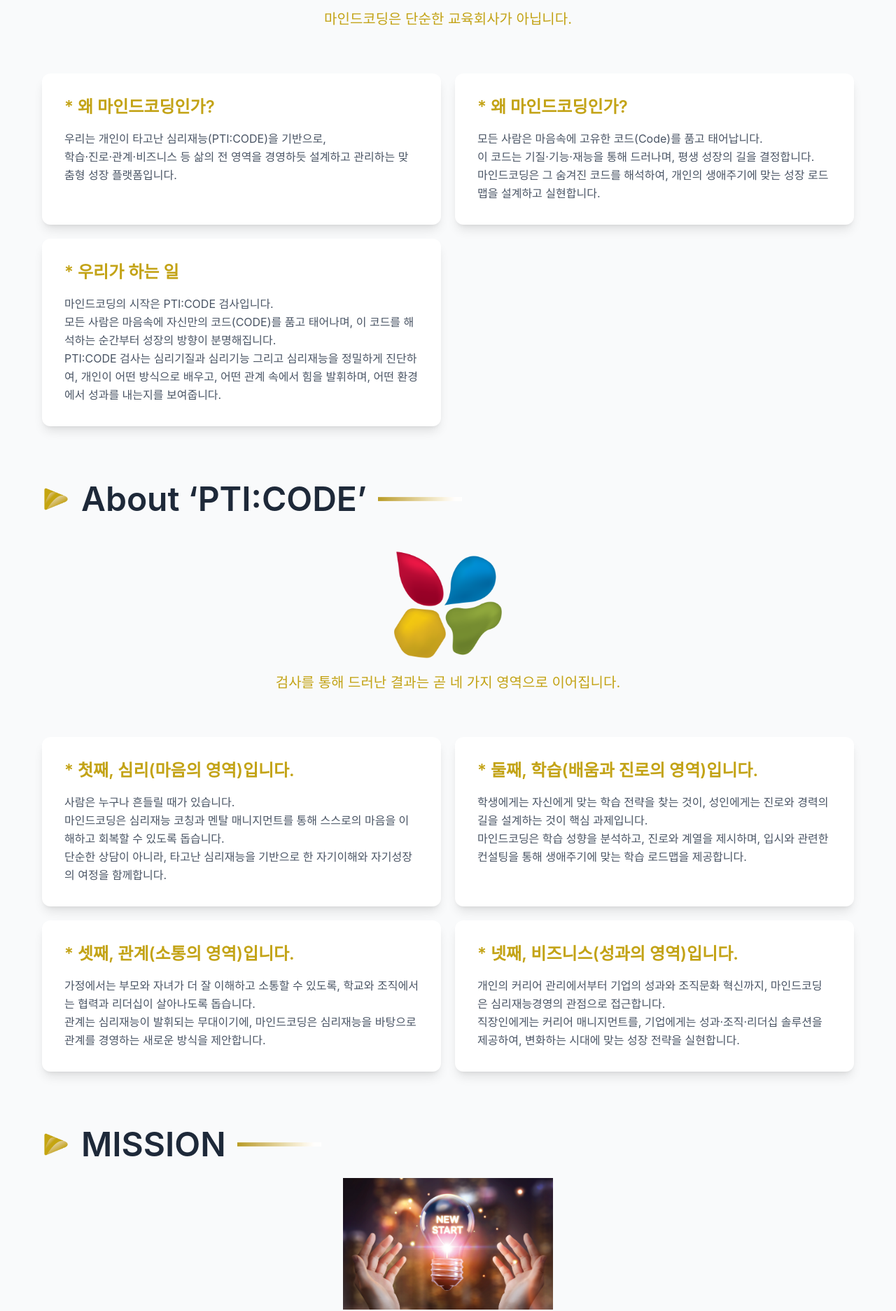
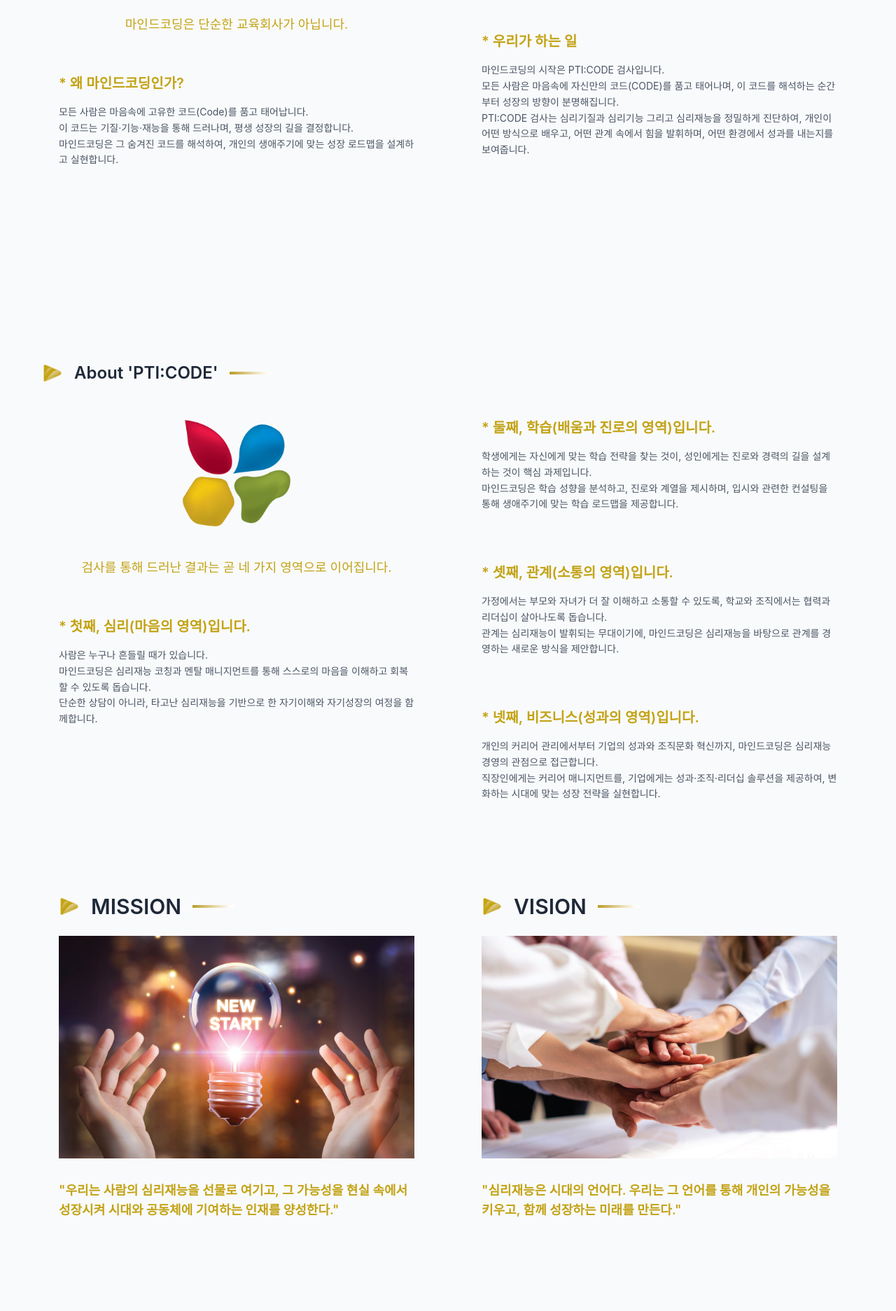
Before and after one commit to tony-kang/mcHome, a SvelteKit app: page /about in a window 1280 px wide. Shown: the part 889-2762 px from the top of the page at 70% size. Built offline with nearby package versions, Linux system fonts and the light colour scheme.

Commit message:
스토리 메뉴 디자인 적용

```diff
--- a/src/routes/about/+page.svelte
+++ b/src/routes/about/+page.svelte
@@ -18,184 +18,252 @@
 
 	<!-- Story Section -->
 	<section class="py-20 bg-gray-50">
-		<div class="container max-w-6xl mx-auto px-5">
+		<div class="container max-w-7xl mx-auto px-5">
+			<!-- About MINDCODING Section -->
+			<div class="mb-20">
 				<div class="flex justify-start items-center gap-4 mb-16">
-				<img src="/main/mc_arrow.png" alt="마인드코딩" class="w-[40px]">
-				<h2 class="text-4xl md:text-5xl font-bold text-gray-800">About ‘MINDCODING’</h2>
-				<img src="/main/mc_bar.png" alt="마인드코딩" class="w-[120px]">
+					<img src="/main/mc_arrow.png" alt="마인드코딩" class="w-[30px]">
+					<h2 class="text-xl md:text-2xl font-bold text-gray-800">About 'MINDCODING'</h2>
+					<img src="/main/mc_bar.png" alt="마인드코딩" class="w-[60px]">
 				</div>
 
-			<div class="flex flex-col items-center mb-16">
-				<img src="/logo/mc_mindcoding_pattern_light.png" alt="마인드코딩" class="w-[200px]">
-				<p class="text-xl mx-auto" style="color:#c3a316;">
+				<div class="flex flex-col lg:flex-row items-start gap-12 min-h-[600px]">
+					<!-- Left Column - Logo and Description -->
+					<div class="w-full lg:w-1/2 flex flex-col justify-between h-full">
+						<div class="flex flex-col items-center mb-8">
+							<img src="/logo/mc_mindcoding_pattern_light.png" alt="마인드코딩" class="w-[200px] mb-6">
+							<p class="text-lg text-center" style="color:#c3a316;">
 								마인드코딩은 단순한 교육회사가 아닙니다.
 							</p>
 						</div>
 
-			<div class="grid md:grid-cols-2 gap-12">
-				<div class="bg-white p-8 rounded-xl shadow-lg hover:shadow-xl transition-shadow duration-300">
-					<h3 class="text-2xl font-bold" style="color:#c3a316;">* 왜 마인드코딩인가?</h3>
-					<p class="pt-4 text-gray-600 leading-relaxed">
-						우리는 개인이 타고난 심리재능(PTI:CODE)을 기반으로,<br>
-						학습·진로·관계·비즈니스 등 삶의 전 영역을 경영하듯 설계하고 관리하는 맞춤형 성장 플랫폼입니다.
-					</p>
-				</div>
-				<div class="bg-white p-8 rounded-xl shadow-lg hover:shadow-xl transition-shadow duration-300">
-					<h3 class="text-2xl font-bold" style="color:#c3a316;">* 왜 마인드코딩인가?</h3>
-					<p class="pt-4 text-gray-600 leading-relaxed">
+						<div class="p-6">
+							<h3 class="text-xl font-bold mb-3" style="color:#c3a316;">* 왜 마인드코딩인가?</h3>
+							<p class="text-gray-600 leading-relaxed text-sm">
 								모든 사람은 마음속에 고유한 코드(Code)를 품고 태어납니다.<br>
 								이 코드는 기질·기능·재능을 통해 드러나며, 평생 성장의 길을 결정합니다.<br>
 								마인드코딩은 그 숨겨진 코드를 해석하여, 개인의 생애주기에 맞는 성장 로드맵을 설계하고 실현합니다.
 							</p>
 						</div>
+					</div>
 
-				<div class="bg-white p-8 rounded-xl shadow-lg hover:shadow-xl transition-shadow duration-300">
-					<h3 class="text-2xl font-bold text-gray-800" style="color:#c3a316;">* 우리가 하는 일</h3>
-					<p class="pt-4 text-gray-600 leading-relaxed">
+					<!-- Right Column - Content -->
+					<div class="w-full lg:w-1/2 space-y-6">
+						<div class="p-6 hover:shadow-xl transition-shadow duration-300">
+							<h3 class="text-xl font-bold mb-3" style="color:#c3a316;">* 교육을 넘어 경영, 마음으로???</h3>
+							<p class="text-gray-600 leading-relaxed text-sm">
+								우리는 개인이 타고난 심리재능(PTI:CODE)을 기반으로,<br>
+								학습·진로·관계·비즈니스 등 삶의 전 영역을 경영하듯 설계하고 관리하는 맞춤형 성장 플랫폼입니다.
+							</p>
+						</div>
+
+						<div class="p-6 hover:shadow-xl transition-shadow duration-300">
+							<h3 class="text-xl font-bold mb-3" style="color:#c3a316;">* 우리가 하는 일</h3>
+							<p class="text-gray-600 leading-relaxed text-sm">
 								마인드코딩의 시작은 PTI:CODE 검사입니다.<br>
 								모든 사람은 마음속에 자신만의 코드(CODE)를 품고 태어나며, 이 코드를 해석하는 순간부터 성장의 방향이 분명해집니다.<br>
 								PTI:CODE 검사는 심리기질과 심리기능 그리고 심리재능을 정밀하게 진단하여, 개인이 어떤 방식으로 배우고, 어떤 관계 속에서 힘을 발휘하며, 어떤 환경에서 성과를 내는지를 보여줍니다.
 							</p>
 						</div>
 					</div>
+				</div>
+			</div>
 
-			<div class="mt-20 flex justify-start items-center gap-4 mb-4">
-				<img src="/main/mc_arrow.png" alt="마인드코딩" class="w-[40px]">
-				<h2 class="text-4xl md:text-5xl font-bold text-gray-800">About ‘PTI:CODE’</h2>
-				<img src="/main/mc_bar.png" alt="마인드코딩" class="w-[120px]">
+			<!-- About PTI:CODE Section -->
+			<div class="mb-20">
+				<div class="flex justify-start items-center gap-4 mb-4">
+					<img src="/main/mc_arrow.png" alt="마인드코딩" class="w-[30px]">
+					<h2 class="text-xl md:text-2xl font-bold text-gray-800">About 'PTI:CODE'</h2>
+					<img src="/main/mc_bar.png" alt="마인드코딩" class="w-[60px]">
 				</div>
-			<div class="flex flex-col items-center mb-16">
-				<img src="/main/code_bi.png" alt="마인드코딩" class="w-[200px]">
-				<p class="text-xl mx-auto" style="color:#c3a316;">검사를 통해 드러난 결과는 곧 네 가지 영역으로 이어집니다.</p>
+
+				<div class="flex flex-col lg:flex-row items-start gap-12 min-h-[600px]">
+					<!-- Left Column - Logo and Description -->
+					<div class="w-full lg:w-1/2 flex flex-col justify-between h-full">
+						<div class="flex flex-col items-center mb-8">
+							<img src="/main/code_bi.png" alt="PTI:CODE" class="w-[200px] mb-6">
+							<p class="text-lg text-center" style="color:#c3a316;">
+								검사를 통해 드러난 결과는 곧 네 가지 영역으로 이어집니다.
+							</p>
 						</div>
-			<div class="grid md:grid-cols-2 gap-12">
-				<div class="bg-white p-8 rounded-xl shadow-lg hover:shadow-xl transition-shadow duration-300">
-					<h3 class="text-2xl font-bold" style="color:#c3a316;">* 첫째, 심리(마음의 영역)입니다.</h3>
-					<p class="pt-4 text-gray-600 leading-relaxed">
+
+						<div class="p-6">
+							<h3 class="text-xl font-bold mb-3" style="color:#c3a316;">* 첫째, 심리(마음의 영역)입니다.</h3>
+							<p class="text-gray-600 leading-relaxed text-sm">
 								사람은 누구나 흔들릴 때가 있습니다.<br>
 								마인드코딩은 심리재능 코칭과 멘탈 매니지먼트를 통해 스스로의 마음을 이해하고 회복할 수 있도록 돕습니다.<br>
 								단순한 상담이 아니라, 타고난 심리재능을 기반으로 한 자기이해와 자기성장의 여정을 함께합니다.
 							</p>
 						</div>
+					</div>
 
-				<div class="bg-white p-8 rounded-xl shadow-lg hover:shadow-xl transition-shadow duration-300">
-					<h3 class="text-2xl font-bold text-gray-800" style="color:#c3a316;">* 둘째, 학습(배움과 진로의 영역)입니다.</h3>
-					<p class="pt-4 text-gray-600 leading-relaxed">
+					<!-- Right Column - Content -->
+					<div class="w-full lg:w-1/2 space-y-6">
+						<div class="p-6 hover:shadow-xl transition-shadow duration-300">
+							<h3 class="text-xl font-bold mb-3" style="color:#c3a316;">* 둘째, 학습(배움과 진로의 영역)입니다.</h3>
+							<p class="text-gray-600 leading-relaxed text-sm">
 								학생에게는 자신에게 맞는 학습 전략을 찾는 것이, 성인에게는 진로와 경력의 길을 설계하는 것이 핵심 과제입니다.<br>
 								마인드코딩은 학습 성향을 분석하고, 진로와 계열을 제시하며, 입시와 관련한 컨설팅을 통해 생애주기에 맞는 학습 로드맵을 제공합니다.
 							</p>
 						</div>
 
-				<div class="bg-white p-8 rounded-xl shadow-lg hover:shadow-xl transition-shadow duration-300">
-					<h3 class="text-2xl font-bold" style="color:#c3a316;">* 셋째, 관계(소통의 영역)입니다.</h3>
-					<p class="pt-4 text-gray-600 leading-relaxed">
+						<div class="p-6 hover:shadow-xl transition-shadow duration-300">
+							<h3 class="text-xl font-bold mb-3" style="color:#c3a316;">* 셋째, 관계(소통의 영역)입니다.</h3>
+							<p class="text-gray-600 leading-relaxed text-sm">
 								가정에서는 부모와 자녀가 더 잘 이해하고 소통할 수 있도록, 학교와 조직에서는 협력과 리더십이 살아나도록 돕습니다.<br>
 								관계는 심리재능이 발휘되는 무대이기에, 마인드코딩은 심리재능을 바탕으로 관계를 경영하는 새로운 방식을 제안합니다.
 							</p>
 						</div>
 
-				<div class="bg-white p-8 rounded-xl shadow-lg hover:shadow-xl transition-shadow duration-300">
-					<h3 class="text-2xl font-bold text-gray-800" style="color:#c3a316;">* 넷째, 비즈니스(성과의 영역)입니다.</h3>
-					<p class="pt-4 text-gray-600 leading-relaxed">
-						개인의 커리어 관리에서부터 기업의 성과와 조직문화 혁신까지,	마인드코딩은 심리재능경영의 관점으로 접근합니다.<br>
+						<div class="p-6 hover:shadow-xl transition-shadow duration-300">
+							<h3 class="text-xl font-bold mb-3" style="color:#c3a316;">* 넷째, 비즈니스(성과의 영역)입니다.</h3>
+							<p class="text-gray-600 leading-relaxed text-sm">
+								개인의 커리어 관리에서부터 기업의 성과와 조직문화 혁신까지, 마인드코딩은 심리재능경영의 관점으로 접근합니다.<br>
 								직장인에게는 커리어 매니지먼트를, 기업에게는 성과·조직·리더십 솔루션을 제공하여, 변화하는 시대에 맞는 성장 전략을 실현합니다.
 							</p>
 						</div>
 					</div>
 				</div>
-
-		<div class="container max-w-6xl mx-auto px-5">
-			<div class="mt-20 flex justify-start items-center gap-4 mb-4">
-				<img src="/main/mc_arrow.png" alt="마인드코딩" class="w-[40px]">
-				<h2 class="text-4xl md:text-5xl font-bold text-gray-800">MISSION</h2>
-				<img src="/main/mc_bar.png" alt="마인드코딩" class="w-[120px]">
 			</div>
-			<div class="flex flex-col items-center mb-16">
-				<img src="/main/story_sub_1.jpg" alt="마인드코딩" class="w-[300px]">
-				<p class="text-xl mx-auto" style="color:#c3a316;">
-					“우리는 사람의 심리재능을 선물로 여기고, 그 가능성을 현실 속에서 성장시켜 시대와 공동체에 기여하는 인재를 양성한다.”
-				</p>
 		</div>
 
-			<div class="mt-20 flex justify-start items-center gap-4 mb-4">
-				<img src="/main/mc_arrow.png" alt="마인드코딩" class="w-[40px]">
-				<h2 class="text-4xl md:text-5xl font-bold text-gray-800">VISION</h2>
-				<img src="/main/mc_bar.png" alt="마인드코딩" class="w-[120px]">
+		<div class="container max-w-7xl mx-auto px-5">
+
+			<div class="mb-20">
+				<div class="flex flex-col lg:flex-row items-start gap-12 min-h-[500px]">
+					<!-- Left Column - Image and Content -->
+					<div class="w-full lg:w-1/2 flex flex-col justify-between h-full p-6">
+						<!-- MISSION Section -->
+						<div class="flex justify-start items-center gap-4 mb-4">
+							<img src="/main/mc_arrow.png" alt="마인드코딩" class="w-[30px]">
+							<h2 class="text-2xl md:text-3xl font-bold text-gray-800">MISSION</h2>
+							<img src="/main/mc_bar.png" alt="마인드코딩" class="w-[60px]">
 						</div>
-			<div class="flex flex-col items-center mb-16">
-				<img src="/main/story_sub_2.jpg" alt="마인드코딩" class="w-[300px]">
-				<p class="text-xl mx-auto" style="color:#c3a316;">
+						<div class="mb-8">
+							<img src="/main/story_sub_1.jpg" alt="MISSION">
+						</div>
+						<h3 class="text-lg font-bold mb-3" style="color:#c3a316;">
+							"우리는 사람의 심리재능을 선물로 여기고, 그 가능성을 현실 속에서 성장시켜 시대와 공동체에 기여하는 인재를 양성한다."
+						</h3>
+					</div>
+					<div class="w-full lg:w-1/2 space-y-6 p-6">
+						<!-- VISION Section -->
+						<div class="flex justify-start items-center gap-4 mb-4">
+							<img src="/main/mc_arrow.png" alt="마인드코딩" class="w-[30px]">
+							<h2 class="text-2xl md:text-3xl font-bold text-gray-800">VISION</h2>
+							<img src="/main/mc_bar.png" alt="마인드코딩" class="w-[60px]">
+						</div>
+						<div class="mb-8">
+							<img src="/main/story_sub_2.jpg" alt="VISION">
+						</div>
+						<h3 class="text-lg font-bold mb-3" style="color:#c3a316;">
 							"심리재능은 시대의 언어다. 우리는 그 언어를 통해 개인의 가능성을 키우고, 함께 성장하는 미래를 만든다."
-				</p>
+						</h3>
+					</div>
+				</div>
 			</div>
 
-			<div class="mt-20 flex justify-start items-center gap-4 mb-4">
-				<img src="/main/mc_arrow.png" alt="마인드코딩" class="w-[40px]">
-				<h2 class="text-4xl md:text-5xl font-bold text-gray-800">Core Values – RE:GIP</h2>
-				<img src="/main/mc_bar.png" alt="마인드코딩" class="w-[120px]">
+
+
+
+			<!-- Core Values Section -->
+			<div class="mb-20">
+				<div class="flex flex-col lg:flex-row items-start gap-12 min-h-[600px]">
+					<!-- Left Column - Image and Content -->
+					<div class="w-full lg:w-1/2 flex flex-col justify-between h-full p-6">
+						<div class="flex justify-start items-center gap-4 mb-4">
+							<img src="/main/mc_arrow.png" alt="마인드코딩" class="w-[30px]">
+							<h2 class="text-xl md:text-2xl font-bold text-gray-800">Core Values – RE:GIP</h2>
+							<img src="/main/mc_bar.png" alt="마인드코딩" class="w-[60px]">
 						</div>
-			<div class="flex flex-col items-center mb-16">
-				<img src="/main/story_sub_3.jpg" alt="마인드코딩" class="w-[300px]">
+						<div class="flex flex-col items-center mb-8">
+							<img src="/main/story_sub_3.jpg" alt="Core Values">
+						</div>
+
+						<h3 class="text-lg font-bold mb-3" style="color:#c3a316;">
+							마인드코딩은 RE:GIP(Responsibility, Empathy, Growth, Innovation, Practicality)라는
+							다섯 가지 핵심 가치를 바탕으로, 책임 있는 성장 관리, 시대에 맞는 혁신, 그리고 현실성 있는
+							솔루션을 통해 개인과 조직, 나아가 사회 전체가 함께 번영할 수 있는 길을 만들어가고 있습니다.
+						</h3>
+					</div>
+
+					<!-- Right Column - Content -->
+					<div class="w-full lg:w-1/2 p-6 pt-18">
 						<div class="values-grid">
 							<div class="value-card">
 								<div class="flex items-center justify-start">
-							<span class="mr-2 text-[15px]">🎯</span>
-							<span class="mr-2 text-[24px] font-bold text-[#c3a316]">Responsibility</span>
-							<span class="text-[15px] font-bold text-[#c3a316]">| 책임</span>
+									<span class="mr-2 text-[13px]">🎯</span>
+									<span class="mr-2 text-[20px] font-bold text-[#c3a316]">Responsibility</span>
+									<span class="text-[13px] font-bold text-[#c3a316]">| 책임</span>
 								</div>
 								<p>심리재능은 맡겨진 자산, 우리는 그것을 책임 있게 관리한다.</p>
 							</div>
 							<div class="value-card">
 								<div class="flex items-center justify-start">
-							<span class="mr-2 text-[15px]">💝</span>
-							<span class="mr-2 text-[24px] font-bold text-[#c3a316]">Empathy</span>
-							<span class="text-[15px] font-bold text-[#c3a316]">| 공감</span>
+									<span class="mr-2 text-[13px]">💝</span>
+									<span class="mr-2 text-[20px] font-bold text-[#c3a316]">Empathy</span>
+									<span class="text-[13px] font-bold text-[#c3a316]">| 공감</span>
 								</div>
 								<p>사람을 수단이 아닌 고유한 가치로 존중한다.</p>
 							</div>
 							<div class="value-card">
 								<div class="flex items-center justify-start">
-							<span class="mr-2 text-[15px]">🌱</span>
-							<span class="mr-2 text-[24px] font-bold text-[#c3a316]">Growth</span>
-							<span class="text-[15px] font-bold text-[#c3a316]">| 성장</span>
+									<span class="mr-2 text-[13px]">🌱</span>
+									<span class="mr-2 text-[20px] font-bold text-[#c3a316]">Growth</span>
+									<span class="text-[13px] font-bold text-[#c3a316]">| 성장</span>
 								</div>
 								<p>개인의 성장은 곧 조직과 사회의 성장을 이끈다.</p>
 							</div>
 							<div class="value-card">
 								<div class="flex items-center justify-start">
-							<span class="mr-2 text-[15px]">🚀</span>
-							<span class="mr-2 text-[24px] font-bold text-[#c3a316]">Innovation</span>
-							<span class="text-[15px] font-bold text-[#c3a316]">| 혁신</span>
+									<span class="mr-2 text-[13px]">🚀</span>
+									<span class="mr-2 text-[20px] font-bold text-[#c3a316]">Innovation</span>
+									<span class="text-[13px] font-bold text-[#c3a316]">| 혁신</span>
 								</div>
 								<p>시대 변화에 맞춰 재능을 새롭게 경영한다.</p>
 							</div>
 							<div class="value-card">
 								<div class="flex items-center justify-start">
-							<span class="mr-2 text-[15px]">⚡</span>
-							<span class="mr-2 text-[24px] font-bold text-[#c3a316]">Practicality</span>
-							<span class="text-[15px] font-bold text-[#c3a316]">| 현실성</span>
+									<span class="mr-2 text-[13px]">⚡</span>
+									<span class="mr-2 text-[20px] font-bold text-[#c3a316]">Practicality</span>
+									<span class="text-[13px] font-bold text-[#c3a316]">| 현실성</span>
 								</div>
 								<p>공허한 이상이 아닌, 실질적으로 작동하는 해법을 제시한다.</p>
 							</div>
 						</div>
 					</div>
 				</div>
-		<div class="mt-20 flex justify-start items-center gap-4 mb-4">
-			<img src="/main/mc_arrow.png" alt="마인드코딩" class="w-[40px]">
-			<h2 class="text-4xl md:text-5xl font-bold text-gray-800">GREETINGS</h2>
-			<img src="/main/mc_bar.png" alt="마인드코딩" class="w-[120px]">
 			</div>
-		<div class="flex flex-col items-center mb-16">
-			<img src="/main/story_sub_4.jpg" alt="마인드코딩" class="w-[300px]">
+		</div>
+		<!-- GREETINGS Section -->
+		<div class="container max-w-7xl mx-auto px-5">
+			<div class="mb-20">
+				<div class="flex justify-start items-center gap-4 mb-4">
+					<img src="/main/mc_arrow.png" alt="마인드코딩" class="w-[30px]">
+					<h2 class="text-xl md:text-2xl font-bold text-gray-800">GREETINGS</h2>
+					<img src="/main/mc_bar.png" alt="마인드코딩" class="w-[60px]">
+				</div>
+
+				<div class="flex flex-col lg:flex-row items-start gap-12 min-h-[600px]">
+					<!-- Left Column - Image and Content -->
+					<div class="w-full lg:w-1/2 flex flex-col justify-between h-full">
+						<div class="flex flex-col items-center mb-8">
+							<img src="/main/story_sub_4.jpg" alt="GREETINGS">
+						</div>
+
 						<div class="ceo-message">
-				<p>안녕하세요. 마인드코딩 대표 박제희 입니다.</p>
-
 							<p>
+								안녕하세요. 마인드코딩 대표 박제희 입니다.<br><br>
 								마인드코딩은 교육을 넘어, 경영의 관점에서 사람의 심리재능을 다루는 기업입니다.
 								우리는 개인이 타고난 심리재능(PTI:CODE)을 기반으로, 학습·진로·관계·비즈니스 등
 								삶의 전 영역에서 체계적이고 지속 가능한 성장 관리를 제공합니다.
 							</p>
+						</div>
+					</div>
 
+					<!-- Right Column - Content -->
+					<div class="w-full lg:w-1/2">
+						<div class="ceo-message">
 							<p>
 								우리의 사명은 분명합니다.<br>
 								<strong>"사람의 심리재능을 선물로 여기고, 그 가능성을 현실 속에서 성장시켜 시대와 공동체에 기여하는 인재를 양성한다."</strong>
@@ -223,6 +291,9 @@
 							<p class="ceo-signature">감사합니다.</p>
 						</div>
 					</div>
+				</div>
+			</div>
+		</div>
 </section>
 </main>
 
@@ -233,287 +304,29 @@
 		margin-top: 70px; /* Header height */
 	}
 
-	.hero-section {
-		background: linear-gradient(rgba(0, 0, 0, 0.4), rgba(0, 0, 0, 0.4)), url('/main/slide/main_slide_5.jpg');
-		background-size: cover;
-		background-position: center;
-		background-repeat: no-repeat;
-		color: #fff;
-		padding: 100px 0;
-		text-align: center;
-		min-height: 60vh;
-		display: flex;
-		align-items: center;
-		position: relative;
-	}
-
-	.hero-content {
-		position: relative;
-		width: 100%;
-		height: 100%;
-	}
-
-	.hero-text-container {
-		position: absolute;
-		top: 50%;
-		left: 50%;
-		transform: translate(-50%, -50%);
-		width: 100%;
-		max-width: 800px;
-		padding: 0 20px;
-	}
-
-
-	.hero-title {
-		font-size: 3.5rem;
-		font-weight: 700;
-	}
-
-	.hero-subtitle {
-		font-size: 2rem;
-		font-weight: 300;
-	}
-
-	.hero-description {
-		font-size: 1.2rem;
-		line-height: 1.8;
-		max-width: 800px;
-		margin: 0 auto;
-		opacity: 0.95;
-	}
-
-	.story-section {
-		padding: 80px 0;
-		background: #f8f9fa;
-	}
-
-	.section-header {
-		text-align: center;
-		margin-bottom: 60px;
-	}
-
-	.section-header h2 {
-		font-size: 2.5rem;
-		font-weight: 700;
-		color: #333;
-		margin: 0 0 20px 0;
-	}
-
-	.section-header p {
-		font-size: 1.1rem;
-		color: #666;
-		max-width: 600px;
-		margin: 0 auto;
-	}
-
-	.story-content {
-		max-width: 800px;
-		margin: 0 auto;
-	}
-
-	.story-item {
-		margin-bottom: 50px;
-	}
-
-	.story-item h3 {
-		font-size: 1.8rem;
-		font-weight: 600;
-		color: #333;
-		margin: 0 0 20px 0;
-	}
-
-	.story-item p {
-		font-size: 1.1rem;
-		line-height: 1.8;
-		color: #555;
-		margin: 0;
-	}
-
-	.areas-section {
-		padding: 80px 0;
-		background: #fff;
-	}
-
-	.areas-grid {
-		display: grid;
-		grid-template-columns: repeat(auto-fit, minmax(300px, 1fr));
-		gap: 30px;
-		margin-top: 50px;
-	}
-
-	.area-card {
-		background: #fff;
-		padding: 40px 30px;
-		border-radius: 16px;
-		box-shadow: 0 8px 30px rgba(0, 0, 0, 0.1);
-		text-align: center;
-		transition: transform 0.3s ease, box-shadow 0.3s ease;
-		border: 1px solid #e9ecef;
-	}
-
-	.area-card:hover {
-		transform: translateY(-5px);
-		box-shadow: 0 12px 40px rgba(0, 0, 0, 0.15);
-	}
-
-	.area-icon {
-		font-size: 3rem;
-		margin-bottom: 20px;
-	}
-
-	.area-card h3 {
-		font-size: 1.5rem;
-		font-weight: 600;
-		color: #333;
-		margin: 0 0 20px 0;
-	}
-
-	.area-card p {
-		font-size: 1rem;
-		line-height: 1.7;
-		color: #666;
-		margin: 0;
-	}
-
-	.mission-vision-section {
-		padding: 80px 0;
-		background: #f8f9fa;
-	}
-
-	.mv-grid {
-		display: grid;
-		grid-template-columns: repeat(auto-fit, minmax(500px, 1fr));
-		gap: 40px;
-	}
-
-	.mv-card {
-		background: #fff;
-		padding: 50px 40px;
-		border-radius: 16px;
-		box-shadow: 0 8px 30px rgba(0, 0, 0, 0.1);
-		text-align: center;
-	}
-
-	.mv-card.mission {
-		border-left: 5px solid #007bff;
-	}
-
-	.mv-card.vision {
-		border-left: 5px solid #28a745;
-	}
-
-	.mv-card h3 {
-		font-size: 1.8rem;
-		font-weight: 700;
-		color: #333;
-		margin: 0 0 25px 0;
-	}
-
-	.mv-card p {
-		font-size: 1.2rem;
-		line-height: 1.8;
-		color: #555;
-		font-style: italic;
-		margin: 0;
-	}
-
-	.values-section {
-		padding: 80px 0;
-		background: #fff;
-	}
 
 	.values-grid {
 		display: grid;
-		grid-template-columns: repeat(auto-fit, minmax(250px, 1fr));
-		gap: 30px;
-		margin-top: 50px;
+		grid-template-columns: 1fr;
+		gap: 20px;
 	}
 
 	.value-card {
 		background: #f8f9fa;
-		padding: 30px 20px;
 		border-radius: 12px;
-		text-align: center;
+		text-align: left;
 		transition: all 0.3s ease;
 		border: 2px solid transparent;
-	}
-
-	.value-card:hover {
-		background: #fff;
-		border-color: #007bff;
-		transform: translateY(-3px);
-		box-shadow: 0 8px 25px rgba(0, 123, 255, 0.15);
-	}
-
-	.value-icon {
-		font-size: 2.5rem;
-		margin-bottom: 15px;
-	}
-
-	.value-card h3 {
-		font-size: 1.3rem;
-		font-weight: 600;
-		color: #333;
-		margin: 0 0 15px 0;
 	}
 
 	.value-card p {
 		font-size: 0.95rem;
 		line-height: 1.6;
 		color: #666;
-		margin: 0;
-	}
-
-	.ceo-section {
-		padding: 80px 0;
-		background: #f8f9fa;
-	}
-
-	.ceo-content {
-		/* max-width: 800px; */
-		margin: 0 auto;
-	}
-
-	.ceo-header {
-		text-align: center;
-		margin-bottom: 50px;
-	}
-
-	.ceo-header h2 {
-		font-size: 2.5rem;
-		font-weight: 700;
-		color: #333;
-		margin: 0 0 20px 0;
-	}
-
-	.ceo-info {
-		display: inline-block;
-		background: #007bff;
-		color: #fff;
-		padding: 15px 30px;
-		border-radius: 25px;
-	}
-
-	.ceo-name {
-		font-size: 1.3rem;
-		font-weight: 600;
-		margin-bottom: 5px;
-	}
-
-	.ceo-title {
-		font-size: 1rem;
-		opacity: 0.9;
-	}
-
-	.ceo-message {
-		background: #fff;
-		padding: 50px 40px;
-		border-radius: 16px;
-		box-shadow: 0 8px 30px rgba(0, 0, 0, 0.1);
+		margin: 10px 0 0 30px;
 	}
 
 	.ceo-message p {
-		font-size: 1.1rem;
 		line-height: 1.8;
 		color: #555;
 		margin: 0 0 25px 0;
@@ -531,79 +344,4 @@
 		font-size: 1.2rem;
 		margin-top: 40px !important;
 	}
-
-	/* Responsive Design */
-	@media (max-width: 768px) {
-		.hero-text-container {
-			padding: 0 15px;
-		}
-
-		.hero-title {
-			font-size: 2.5rem;
-		}
-
-		.hero-subtitle {
-			font-size: 1.5rem;
-		}
-
-		.hero-description {
-			font-size: 1rem;
-		}
-
-		.section-header h2 {
-			font-size: 2rem;
-		}
-
-		.areas-grid {
-			grid-template-columns: 1fr;
-		}
-
-		.mv-grid {
-			grid-template-columns: 1fr;
-		}
-
-		.values-grid {
-			grid-template-columns: repeat(auto-fit, minmax(200px, 1fr));
-		}
-
-		.ceo-message {
-			padding: 30px 20px;
-		}
-
-	}
-
-	@media (max-width: 480px) {
-		.hero-section {
-			padding: 60px 0;
-		}
-
-		.hero-text-container {
-			padding: 0 10px;
-		}
-
-		.hero-title {
-			font-size: 2rem;
-		}
-
-		.hero-subtitle {
-			font-size: 1.2rem;
-		}
-
-		.story-section,
-		.areas-section,
-		.mission-vision-section,
-		.values-section,
-		.ceo-section {
-			padding: 60px 0;
-		}
-
-		.area-card,
-		.mv-card {
-			padding: 30px 20px;
-		}
-
-		.value-card {
-			padding: 25px 15px;
-		}
-	}
 </style>
```
Lines whose indentation alone changed are shown as unchanged.
